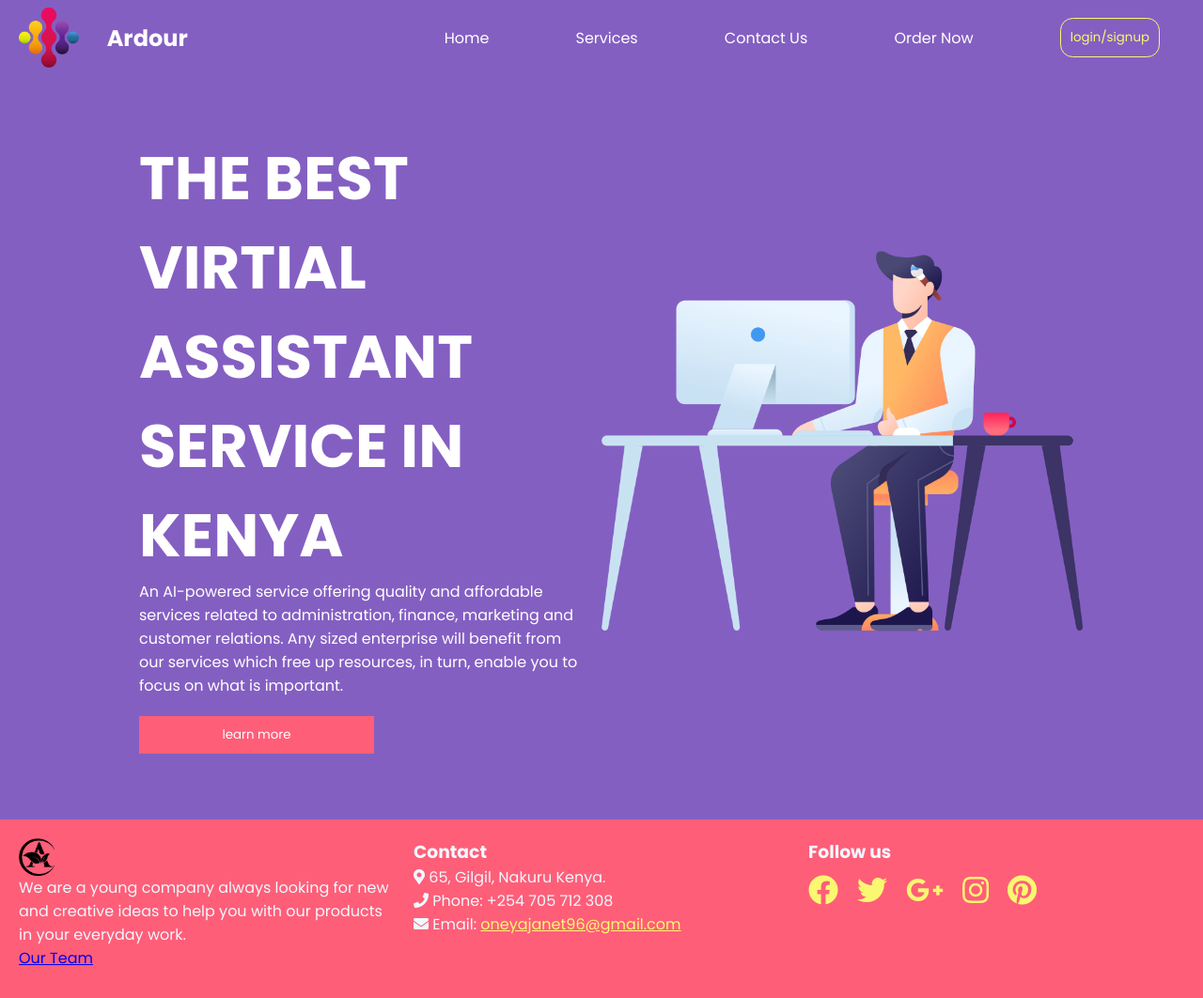
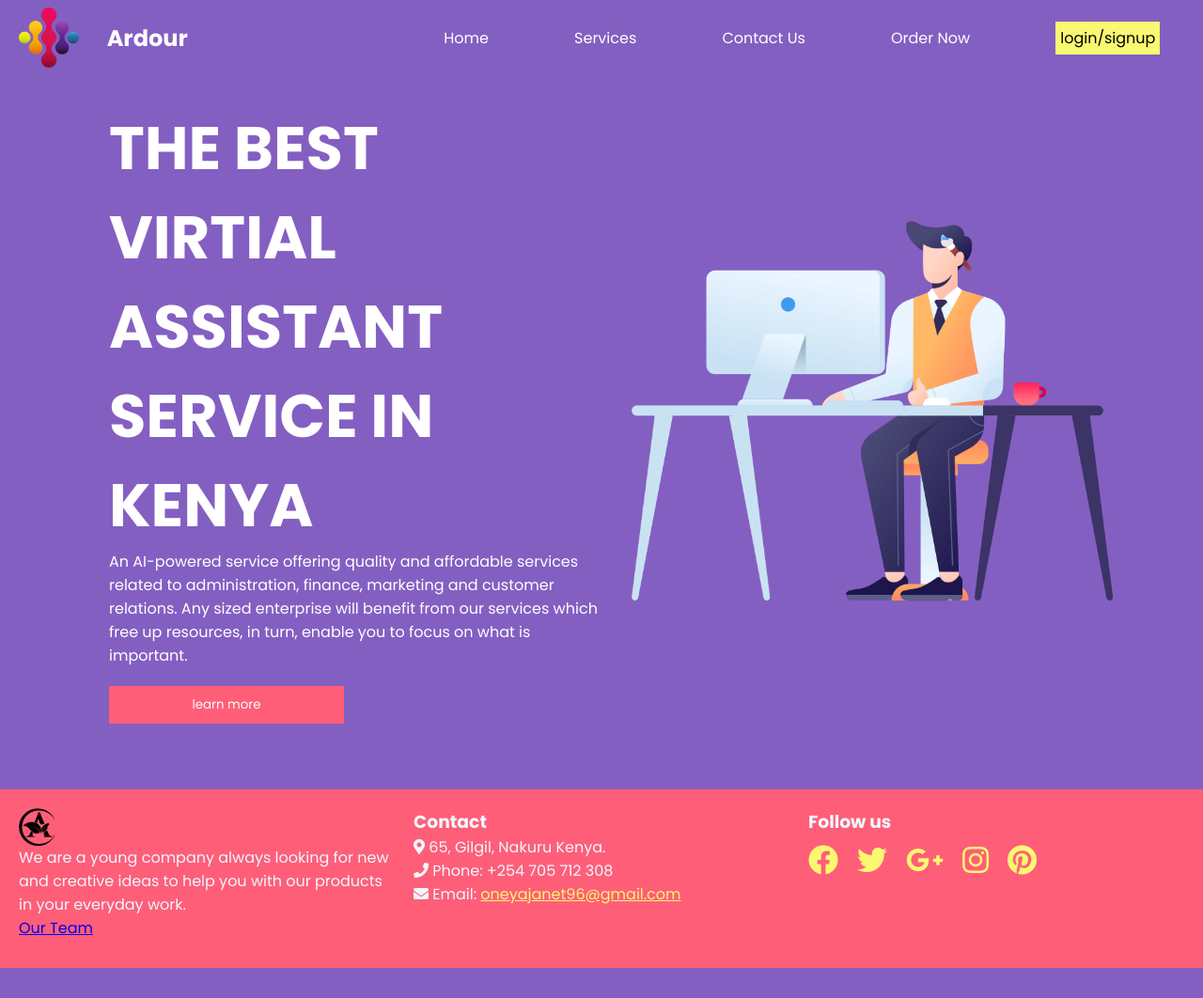
Before and after one commit to travis1999/Ardour1.0, a Flask app: page / in a window 1280 px wide. Shown: the whole page at 94% size. After the commit the page ends 1030 px from the top, so only its background shows below. Run offline with Flask 2, Linux system fonts and the light colour scheme.

Commit message:
fixed styles

```diff
--- a/static/styles/style.css
+++ b/static/styles/style.css
@@ -50,12 +50,26 @@ nav{
 }
 
 .nav-button{
-    border: 1px solid #faf871;
-    background: transparent;
-    padding: 10px;
-    color: #faf871;
-    border-radius: 1em;
+    border: none;
+    background: #faf871;
+
+    padding: 5px;
     cursor: pointer;
+}
+
+.nav-button a{
+    color: black !important;
+    height: 100%;
+}
+
+.nav-button:hover{
+    background: #ff5e78;
+    color: #faf871 !important;
+}
+.nav-button a:hover{
+    border-bottom: none !important;
+    color: #faf871 !important;
+    background: #ff5e78;
 }
 
 body{
@@ -63,14 +77,12 @@ body{
 }
 
 main{
-    margin-top: 2vh;
-    padding-top: 2vh;
     margin-bottom: 5vh;
 }
 
 .landing{
     height: 90vh;
-    width: 80%;
+    width: 85%;
     margin: auto;
     display: flex;
     justify-content: center;
--- a/templates/index.html
+++ b/templates/index.html
@@ -7,6 +7,12 @@
     <link href="../static/styles/all.css" rel="stylesheet">
     <link href="https://fonts.googleapis.com/css2?family=Poppins:wght@400;700;900&display=swap" rel="stylesheet">
     <link rel="stylesheet" href="../static/styles/style.css"/>
+
+    <link rel="apple-touch-icon" sizes="180x180" href="{{url_for('static', filename='favicon/apple-touch-icon.png')}}">
+    <link rel="icon" type="image/png" sizes="32x32" href="{{url_for('static', filename='favicon/favicon-32x32.png')}}">
+    <link rel="icon" type="image/png" sizes="16x16" href="{{url_for('static', filename='favicon/favicon-16x16.png')}}">
+    <link rel="manifest" href="{{url_for('static', filename='favicon/site.webmanifest')}}">
+
     <title>Ardour</title>
 
 </head>
@@ -30,11 +36,7 @@
                 <li><a href="#">Services</a></li>
                 <li><a href="#">Contact Us</a></li>
                 <li><a href="#">Order Now</a></li>
-                <li><a href="#">
-                    <button class="nav-button">
-                        login/signup
-                    </button>
-                </a></li>
+                <li><button class="nav-button"><a href="#">login/signup</a></button></li>
             </ul>
 
         </nav>
```
